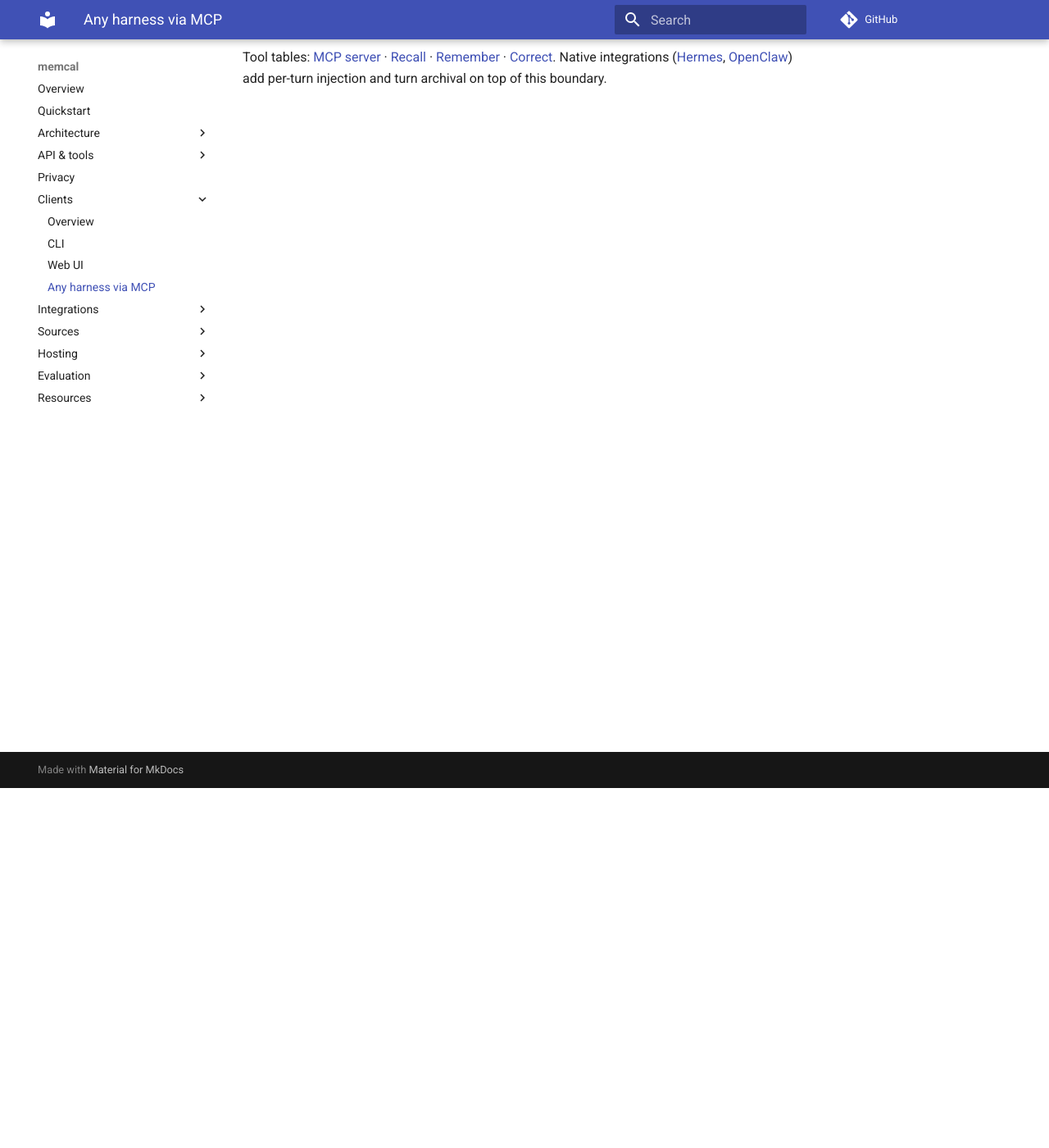
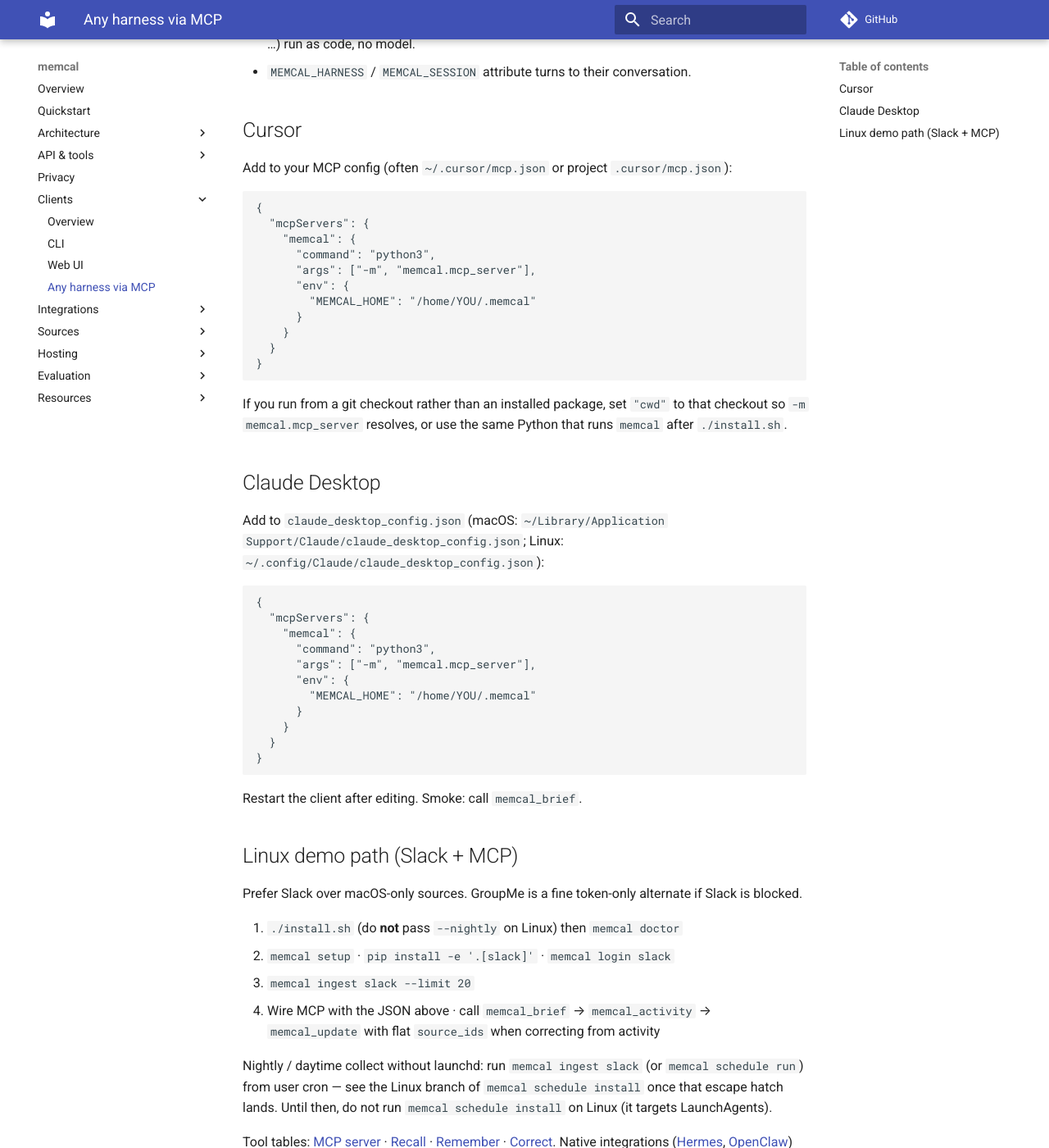
Before and after one commit to cuuush/memcal, an MkDocs documentation site: the page built from docs/clients/mcp.md, in a window 1280 px wide and 1400 px high, scrolled down 439 px. Shown: the whole window at 82% size. Built offline with MkDocs 1.6.1 and Material for MkDocs 9.7.7, drawn with Linux system fonts in a browser that asks for light colours; comment, search, counter and statistics services are not loaded; some of the changed text lies outside the part shown.

Commit message:
docs+linux: launch-week MCP hygiene (separate from field_sources)
Copy-paste Cursor/Claude MCP configs and Linux Slack→MCP path; fix Hermes
21 / MCP 22 tool counts; align serverInfo and __version__ to 0.8.0; refuse
launchd on non-macOS schedule install and print cron escape hatch instead.

````diff
--- a/docs/clients/mcp.md
+++ b/docs/clients/mcp.md
@@ -9,10 +9,72 @@
 
 - Read `brief.md` for the snapshot; `MEMCAL_HOME` selects the store.
 - `memcal://brief` exposes the same snapshot as a resource.
+- **22 tools** on this server (see [MCP server](../api/mcp.md)). Hermes exposes
+  **21** of the same surface via prefetch instead of `memcal_brief`.
 - Reads (`memcal_brief`, `memcal_open`, `memcal_search_archive`,
   `memcal_conversation`, …) expand depth; typed writes (`memcal_add`,
   `memcal_update`, `memcal_todo`, `memcal_answer`, …) run as code, no model.
 - `MEMCAL_HARNESS` / `MEMCAL_SESSION` attribute turns to their conversation.
+
+## Cursor
+
+Add to your MCP config (often `~/.cursor/mcp.json` or project `.cursor/mcp.json`):
+
+```json
+{
+  "mcpServers": {
+    "memcal": {
+      "command": "python3",
+      "args": ["-m", "memcal.mcp_server"],
+      "env": {
+        "MEMCAL_HOME": "/home/YOU/.memcal"
+      }
+    }
+  }
+}
+```
+
+If you run from a git checkout rather than an installed package, set `"cwd"` to
+that checkout so `-m memcal.mcp_server` resolves, or use the same Python that
+runs `memcal` after `./install.sh`.
+
+## Claude Desktop
+
+Add to `claude_desktop_config.json` (macOS:
+`~/Library/Application Support/Claude/claude_desktop_config.json`; Linux:
+`~/.config/Claude/claude_desktop_config.json`):
+
+```json
+{
+  "mcpServers": {
+    "memcal": {
+      "command": "python3",
+      "args": ["-m", "memcal.mcp_server"],
+      "env": {
+        "MEMCAL_HOME": "/home/YOU/.memcal"
+      }
+    }
+  }
+}
+```
+
+Restart the client after editing. Smoke: call `memcal_brief`.
+
+## Linux demo path (Slack + MCP)
+
+Prefer Slack over macOS-only sources. GroupMe is a fine token-only alternate if
+Slack is blocked.
+
+1. `./install.sh` (do **not** pass `--nightly` on Linux) then `memcal doctor`
+2. `memcal setup` · `pip install -e '.[slack]'` · `memcal login slack`
+3. `memcal ingest slack --limit 20`
+4. Wire MCP with the JSON above · call `memcal_brief` → `memcal_activity` →
+   `memcal_update` with flat `source_ids` when correcting from activity
+
+Nightly / daytime collect without launchd: run `memcal ingest slack` (or
+`memcal schedule run`) from user cron — see the Linux branch of
+`memcal schedule install` once that escape hatch lands. Until then, do not run
+`memcal schedule install` on Linux (it targets LaunchAgents).
 
 Tool tables: [MCP server](../api/mcp.md) · [Recall](../api/recall.md) ·
 [Remember](../api/remember.md) · [Correct](../api/correct.md).
--- a/memcal/__init__.py
+++ b/memcal/__init__.py
@@ -3,4 +3,4 @@
 Entry point: memcal.cli:main.
 """
 
-__version__ = "0.1.0"
+__version__ = "0.8.0"
````
Also changed, not shown: CHANGELOG.md (+8 -0 lines), docs/integrations/index.md (+6 -2 lines), 5 other files.
